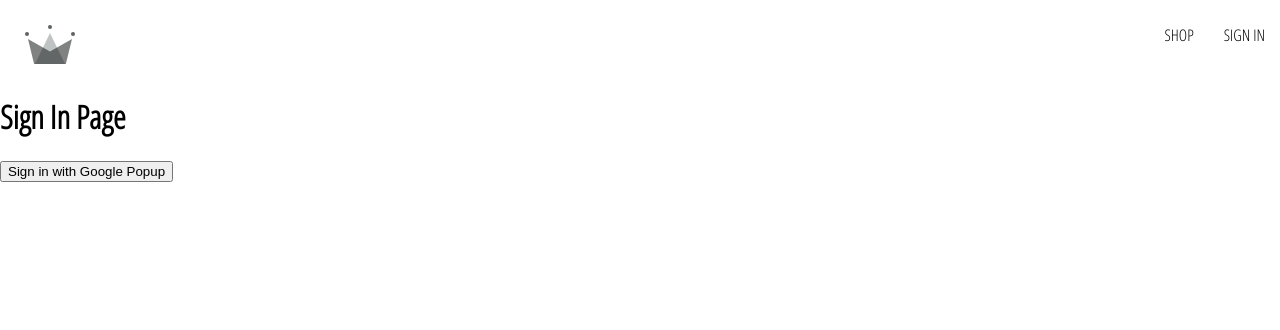
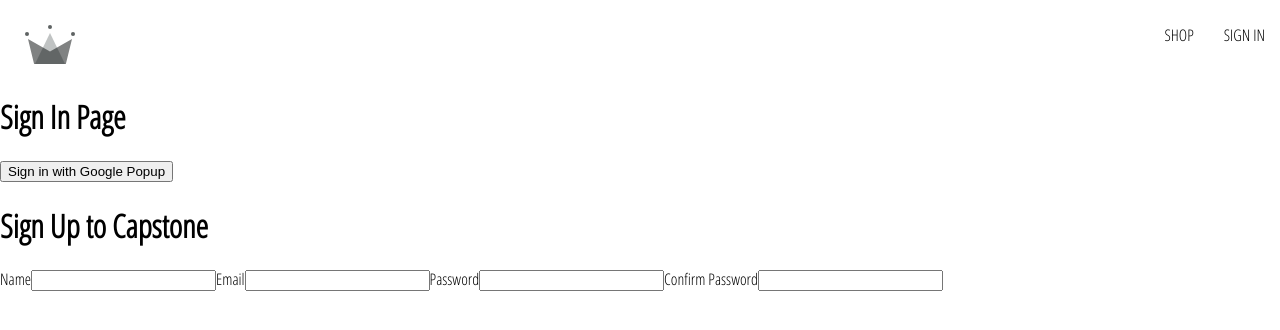
Before and after one commit to AnaniyaBelew/Capstone1, a React (Create React App) app: page /sign-in in a window 1280 px wide. Shown: the top 330 px of the page. Built offline with nearby package versions, Linux system fonts and the light colour scheme.

Commit message:
signup form done

```diff
--- /dev/null
+++ b/src/components/SignUp/signUp.component.jsx
@@ -0,0 +1,39 @@
+import { useState } from "react"
+const defaultFormFields=
+{
+    Accname:'',
+    email:'',
+    password:'',
+    confirmPassword:''
+}
+const SignUp=()=>
+{
+    const [formFields,setFormFields]= useState(defaultFormFields);
+    const {Accname,email,password,confirmPassword}=formFields;
+    console.log(formFields)
+    const changeHandler=(event)=>
+    {
+        const {name,value}=event.target;
+        setFormFields({...formFields,[name]:value})
+
+    }
+    return(
+        <div>
+            <h1>Sign Up to Capstone</h1>
+            <form>
+                <label>Name</label>
+                <input required type="text" name="Accname" value={Accname} onChange={changeHandler}/ >
+
+                <label>Email</label>
+                <input required type="email" name="email" value={email} onChange={changeHandler}/>
+
+                <label>Password</label>
+                <input required type="password" name="password"value={password} onChange={changeHandler}/>
+
+                <label>Confirm Password</label>
+                <input required type="password" name="confirmPassword" value={confirmPassword} onChange={changeHandler}/>
+            </form>
+        </div>
+    )
+}
+export default SignUp
--- a/src/routes/sign-in/sign-in.component.jsx
+++ b/src/routes/sign-in/sign-in.component.jsx
@@ -1,18 +1,21 @@
 import {
   signInWithGooglePopup,
+
   createUserDocumentFromAuth,
 } from '../../utils/firebase/firebase.utils';
+import SignUp from '../../components/SignUp/signUp.component';
+const SignIn = () => {
 
-const SignIn = () => {
+
   const logGoogleUser = async () => {
     const { user } = await signInWithGooglePopup();
     const userDocRef = await createUserDocumentFromAuth(user);
   };
-
   return (
     <div>
       <h1>Sign In Page</h1>
       <button onClick={logGoogleUser}>Sign in with Google Popup</button>
+      <SignUp/>
     </div>
   );
 };
--- a/src/utils/firebase/firebase.utils.js
+++ b/src/utils/firebase/firebase.utils.js
@@ -32,7 +32,7 @@ provider.setCustomParameters({
 
 export const auth = getAuth();
 export const signInWithGooglePopup = () => signInWithPopup(auth, provider);
-
+export const signInWithGoogleRedirect = () => signInWithRedirect(auth, provider);
 export const db = getFirestore();
 
 export const createUserDocumentFromAuth = async (userAuth) => {
```
